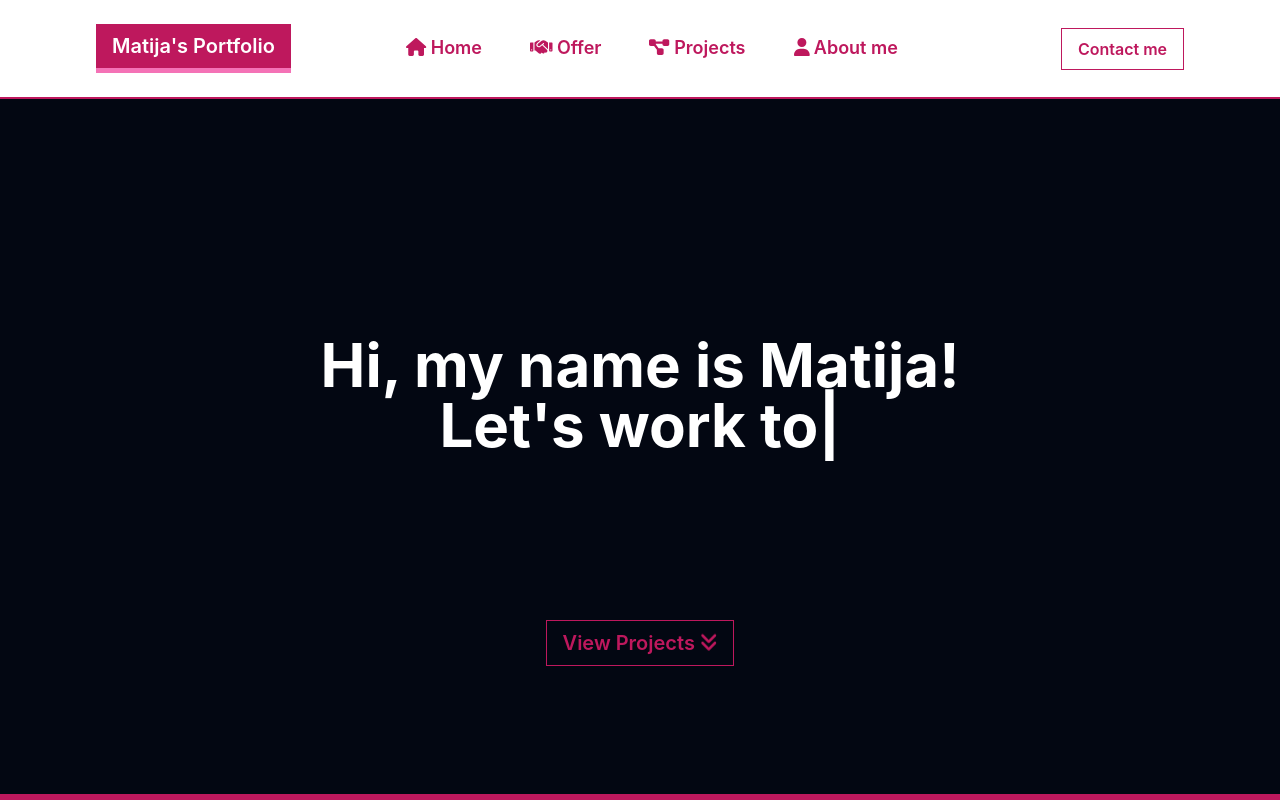
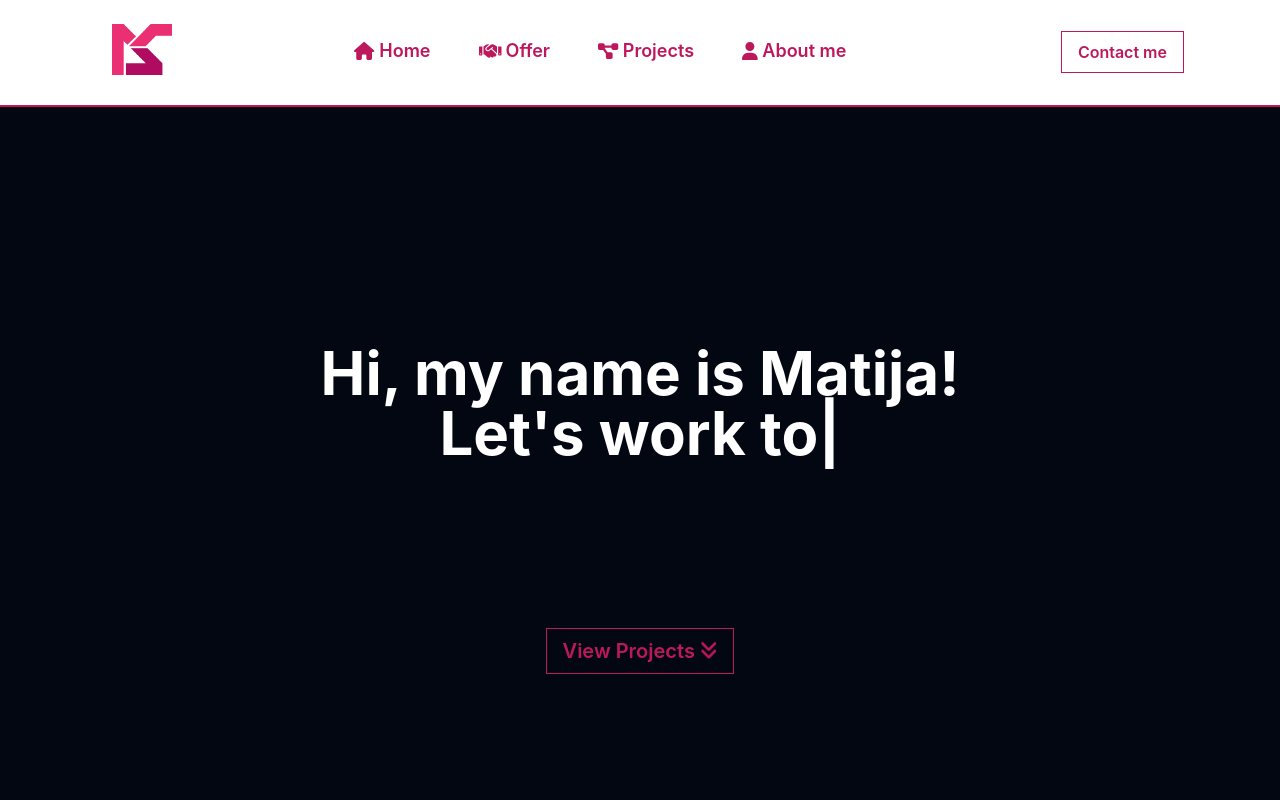
Before and after one commit to blupxd/xd, a React (Create React App) app in the folder client/: page / in a window 1280 px wide. Shown: the top 800 px of the page. Built offline with nearby package versions, Linux system fonts and the light colour scheme.

Commit message:
nova verzija

```diff
--- a/client/src/components/MobileNavbar.jsx
+++ b/client/src/components/MobileNavbar.jsx
@@ -3,6 +3,7 @@
 import React, { useState } from 'react'
 import { useDispatch } from 'react-redux'
 import { openForm } from '../actions/contactAction'
+import logo from '../images/logo.png'
 
 const MobileNavbar = () => {
     const [activate, setActivate] = useState(false)
@@ -19,11 +20,13 @@
   return (
     <div className='lg:hidden flex flex-col fixed z-50 w-screen'>
         <div className='bg-white text-pink-600 border-b-[2px] border-pink-700 text-4xl transition-all duration-300 hover:text-pink-700 px-4 py-4 flex items-center justify-between'>
-          <div className='bg-pink-700 px-4 border-b-[5px] border-pink-400 py-2 text-xl font-semibold text-white '>
-              <button onClick={() => {
-                scrollToSection('home')
-                }}>Matija's Portfolio</button>
-            </div>
+        <div className='mx-4'>
+            <button onClick={() => {
+              scrollToSection('home')
+              }}>
+                <img src={logo} alt="logo" width="60px"/>
+              </button>
+        </div>
             {activate ? <FontAwesomeIcon onClick={toggleMenu} className='cursor-pointer' icon={faClose}/>
                 : <FontAwesomeIcon onClick={toggleMenu} className='cursor-pointer' icon={faBars}/>}
         </div>
--- a/client/src/components/Navbar.jsx
+++ b/client/src/components/Navbar.jsx
@@ -3,6 +3,7 @@
 import React from 'react'
 import { useDispatch } from 'react-redux'
 import { openForm } from '../actions/contactAction'
+import logo from '../images/logo.png'
 
 const Navbar = () => {
 
@@ -19,10 +20,12 @@
     <div style={{
       zIndex: 100
     }} className='py-6 bg-white border-b-[2px] border-pink-700 sticky top-0 hidden lg:flex lg:flex-row justify-between px-24 items-center'>
-      <div className='bg-pink-700 px-4 border-b-[5px] border-pink-400 py-2 text-xl font-semibold text-white '>
+      <div className='mx-4'>
             <button onClick={() => {
               scrollToSection('home')
-              }}>Matija's Portfolio</button>
+              }}>
+                <img src={logo} alt="logo" width="60px"/>
+              </button>
         </div>
       <div className="lg:flex lg:flex-inline lg:gap-2 flex flex-col">
         <ul className='flex flex-col lg:text-lg lg:relative absolute md:text-md gap-y-12 lg:flex-row lg:gap-12 text-pink-700 font-semibold'>
```
Also changed, not shown: client/src/images/logo.png (added).
